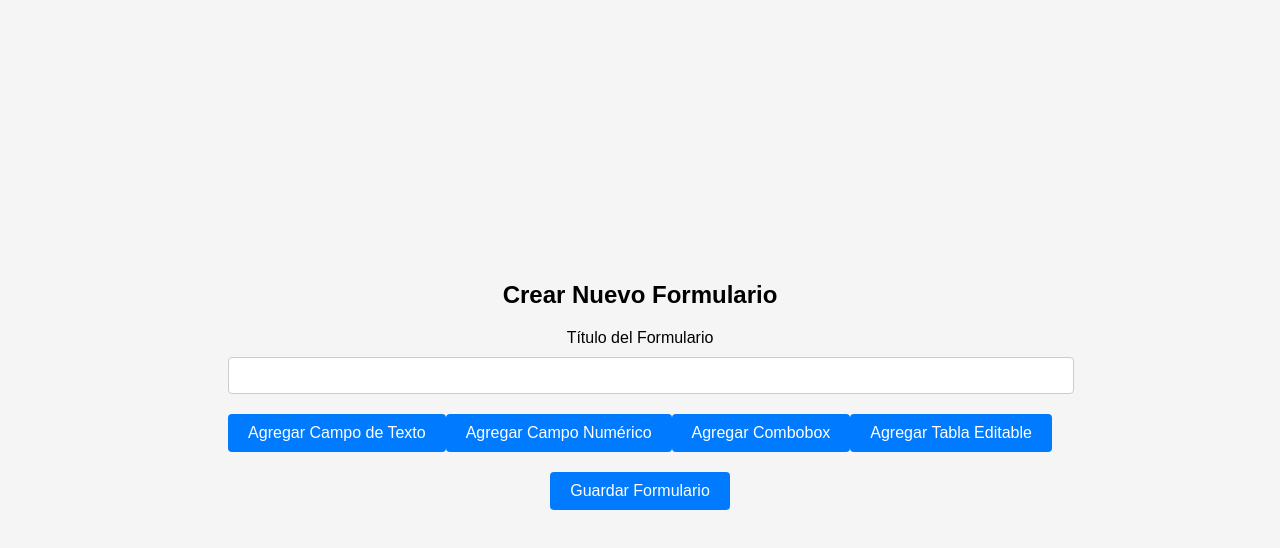
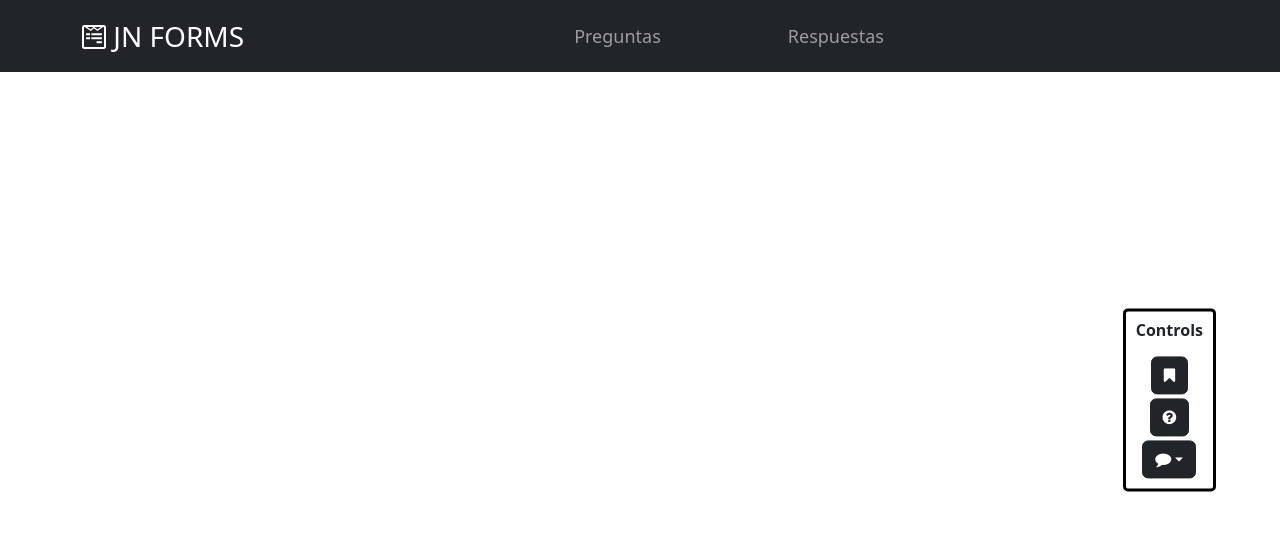
Before and after one commit to JuliethCP/Proyecto3_Web, a React (Create React App) app: page / in a window 1280 px wide. Shown: the top 548 px of the page. Built offline with nearby package versions, Linux system fonts and the light colour scheme.

Commit message:
ya toma forma

```diff
--- a/package.json
+++ b/package.json
@@ -6,9 +6,14 @@
     "@testing-library/jest-dom": "^5.17.0",
     "@testing-library/react": "^13.4.0",
     "@testing-library/user-event": "^13.5.0",
+    "bootstrap": "^5.3.2",
+    "firebase": "^10.5.2",
+    "font-awesome": "^4.7.0",
     "react": "^18.2.0",
+    "react-bootstrap": "^2.9.1",
     "react-dom": "^18.2.0",
     "react-scripts": "5.0.1",
+    "uid": "^2.0.2",
     "web-vitals": "^2.1.4"
   },
   "scripts": {
--- a/src/App.js
+++ b/src/App.js
@@ -1,11 +1,13 @@
 
 import './App.css';
 import FormBuilder from './components/FormBuilder';
+import Navbar from './components/Navbar';
 
 function App() {
   return (
     <div className="App">
-     <FormBuilder />
+      <Navbar />
+     <FormBuilder/>
     </div>
   );
 }
--- a/src/components/FormBuilder.css
+++ b/src/components/FormBuilder.css
@@ -1,56 +1,20 @@
-/* Estilo para el cuerpo de la página */
-body {
-    font-family: Arial, sans-serif;
-    background-color: #f5f5f5;
-    margin: 0;
-    padding: 0;
-    display: flex;
-    justify-content: center;
-    align-items: center;
-    height: 100vh;
-  }
+.fixed-right {
+  position: fixed;
+  right: 5%; /* Ajusta la posición horizontal según tus necesidades */
+  top: 50%; /* Lo coloca en el centro vertical de la pantalla */
+  transform: translateY(-50%);
+  text-align: center; /* Centra los botones */
+  padding: 10px;
+  border: 3px solid rgb(0, 0, 0);
+  border-radius: 5px;
+}
 
-  /* Estilo para el contenedor del formulario */
-  .container {
-    background-color: #fff;
-    border: 1px solid #ccc;
-    border-radius: 5px;
-    box-shadow: 0 0 10px rgba(0, 0, 0, 0.2);
-    padding: 20px;
-    width: 400px;
-  }
+h6 {
+  font-size: 16px;
+  font-weight: bold;
+}
 
-  /* Estilo para el título del formulario */
-  h1 {
-    font-size: 24px;
-    margin: 0 0 20px;
-  }
-
-  /* Estilo para etiquetas y campos de entrada */
-  label, input, select {
-    display: block;
-    margin: 10px 0;
-  }
-
-  input, select {
-    width: 100%;
-    padding: 10px;
-    border: 1px solid #ccc;
-    border-radius: 4px;
-  }
-
-  /* Estilo para botones */
-  button {
-    background-color: #007bff;
-    color: #fff;
-    padding: 10px 20px;
-    border: none;
-    border-radius: 4px;
-    cursor: pointer;
-    font-size: 16px;
-    margin: 10px 0;
-  }
-
-  button:hover {
-    background-color: #0056b3;
-  }
+.form{
+  margin-top: 20px;
+  margin-bottom: 20px;
+}
--- a/src/components/FormBuilder.js
+++ b/src/components/FormBuilder.js
@@ -1,104 +1,85 @@
-import React, { Component } from 'react';
+import React, { useState } from 'react';
+import 'bootstrap/dist/css/bootstrap.min.css';
 import './FormBuilder.css';
+import { Button, Dropdown, OverlayTrigger, Tooltip } from 'react-bootstrap';
 
-class FormBuilder extends Component {
-  constructor(props) {
-    super(props);
-    this.state = {
-      formFields: [], // Aquí almacenaremos los campos del formulario
-      formTitle: '',  // Título del formulario
-    };
-  }
+function TitleForm() {
+  const [titleValue, setTitleValue] = useState(''); // Estado para el valor del título
+  const [paragraphValue, setParagraphValue] = useState(''); // Estado para el valor del párrafo
 
-  // Agrega un nuevo campo al formulario según el tipo
-  addField = (fieldType) => {
-    const newField = {
-      type: fieldType,
-      label: '',
-      options: [], // Usado para Comboboxes, Tablas Editables, etc.
-    };
-    this.setState((prevState) => ({
-      formFields: [...prevState.formFields, newField],
-    }));
+
+  return (
+    <div className='form'>
+      <h2>
+      <input
+        type="text"
+        style={{ /*border: 'none', */outline: 'none', background: 'transparent' }}
+        value={titleValue}
+        onChange={(e) => setTitleValue(e.target.value)}
+        placeholder="Title"
+      />
+</h2>
+      <p>
+        <input
+          type="text"
+          style={{ /*border: 'none', */ outline: 'none', background: 'transparent' }}
+          value={paragraphValue}
+          onChange={(e) => setParagraphValue(e.target.value)}
+          placeholder="Text here..."
+        />
+      </p>
+    </div>
+  );
+}
+
+function FormBuilder() {
+  const formTooltip = <Tooltip id="tooltip-pregunta">Add title</Tooltip>;
+  const preguntaTooltip = <Tooltip id="tooltip-pregunta">Add question</Tooltip>;
+  const respuestaTooltip = <Tooltip id="tooltip-respuesta">Add answer</Tooltip>;
+
+  const [titles, setTitles] = useState([]);
+
+  const addTitle = () => {
+    setTitles([...titles, <TitleForm key={titles.length} />]);
   };
 
-  // Actualiza el título del formulario
-  handleTitleChange = (e) => {
-    this.setState({ formTitle: e.target.value });
-  };
+  return (
+    <div className="container">
+      <div className="fixed-right">
+        <h6 className="text-center mb-3">Controls</h6>
+        <div className="mb-1">
+          <OverlayTrigger placement="left" overlay={formTooltip}>
+            <Button variant="dark" onClick={addTitle}>
+              <i className="fa fa-bookmark"></i>
+            </Button>
+          </OverlayTrigger>
+        </div>
 
-  // Maneja cambios en los campos del formulario
-  handleFieldChange = (index, key, value) => {
-    const updatedFields = [...this.state.formFields];
-    updatedFields[index][key] = value;
-    this.setState({ formFields: updatedFields });
-  };
+        <div className="mb-1">
+          <OverlayTrigger placement="left" overlay={preguntaTooltip}>
+            <Button variant="dark">
+              <i className="fa fa-question-circle"></i>
+            </Button>
+          </OverlayTrigger>
+        </div>
 
-  // Renderiza la lista de campos del formulario
-  renderFields() {
-    return this.state.formFields.map((field, index) => (
-      <div key={index}>
-        {field.type === 'combobox' ? (
-          <div>
-            <label>Tipo de Campo: Combobox</label>
-            <select>
-              {field.options.map((option, optionIndex) => (
-                <option key={optionIndex} value={option}>
-                  {option}
-                </option>
-              ))}
-            </select>
-          </div>
-        ) : (
-          <div>
-            <label>Tipo de Campo: {field.type}</label>
-            <input
-              type="text"
-              value={field.label}
-              onChange={(e) => this.handleFieldChange(index, 'label', e.target.value)}
-            />
-          </div>
-        )}
+        <OverlayTrigger placement="left" overlay={respuestaTooltip}>
+          <Dropdown>
+            <Dropdown.Toggle variant="dark" id="dropdown-basic">
+              <i className="fa fa-comment"></i>
+            </Dropdown.Toggle>
+
+            <Dropdown.Menu>
+              <Dropdown.Item href="#">Text</Dropdown.Item>
+              <Dropdown.Item href="#">Numbers</Dropdown.Item>
+              <Dropdown.Item href="#">Document</Dropdown.Item>
+            </Dropdown.Menu>
+          </Dropdown>
+        </OverlayTrigger>
       </div>
-    ));
-  }
-
-  // Envía el formulario a la base de datos
-  handleSubmitForm = () => {
-    const formData = {
-      title: this.state.formTitle,
-      fields: this.state.formFields,
-    };
-    // Aquí puedes enviar 'formData' a tu base de datos (por ejemplo, Firebase).
-    // Realiza la lógica de almacenamiento en tu base de datos aquí.
-  };
-
-  render() {
-    return (
-      <div>
-        <h1>Crear Nuevo Formulario</h1>
-        <label>Título del Formulario</label>
-        <input
-          type="text"
-          value={this.state.formTitle}
-          onChange={this.handleTitleChange}
-        />
-        <button onClick={() => this.addField('text')}>Agregar Campo de Texto</button>
-        <button onClick={() => this.addField('number')}>Agregar Campo Numérico</button>
-        <button onClick={() => this.addField('combobox')}>Agregar Combobox</button>
-        <button onClick={() => this.addField('table')}>Agregar Tabla Editable</button>
-        <div>
-          {this.state.formFields.length > 0 && (
-            <div>
-              <h2>Campos Agregados</h2>
-              {this.renderFields()}
-            </div>
-          )}
-        </div>
-        <button onClick={this.handleSubmitForm}>Guardar Formulario</button>
-      </div>
-    );
-  }
+      <div className="titles-container">{titles}</div>
+    </div>
+  );
 }
 
 export default FormBuilder;
--- /dev/null
+++ b/src/components/Navbar.js
@@ -0,0 +1,33 @@
+import 'bootstrap/dist/css/bootstrap.min.css';
+import './styles.css';
+import 'font-awesome/css/font-awesome.min.css';
+
+
+import React from 'react';
+//  <img src="..\assets\iconForm.png" alt="Logo" width="40" height="40" class="d-inline-block align-text-top mx-3"/>
+function Navbar() {
+  return (
+    <nav className="navbar navbar-expand-lg navbar-dark bg-dark custom-navbar">
+      <div className="container">
+        <a className="navbar-brand custom-brand" href="#">
+          <i className="fa fa-wpforms"></i> JN FORMS
+        </a>
+        <button className="navbar-toggler" type="button" data-bs-toggle="collapse" data-bs-target="#navbarNav" aria-controls="navbarNav" aria-expanded="false" aria-label="Toggle navigation">
+          <span className="navbar-toggler-icon"></span>
+        </button>
+        <div className="collapse navbar-collapse justify-content-center" id="navbarNav">
+          <ul className="navbar-nav">
+            <li className="nav-item mx-5 active">
+              <a className="nav-link custom-link" href="#">Preguntas</a>
+            </li>
+            <li className="nav-item mx-5 custom-link">
+              <a className="nav-link" href="#">Respuestas</a>
+            </li>
+          </ul>
+        </div>
+      </div>
+    </nav>
+  );
+}
+
+export default Navbar;
--- /dev/null
+++ b/src/components/styles.css
@@ -0,0 +1,13 @@
+.custom-navbar {
+    padding-top: 10px;
+    padding-bottom: 10px;
+}
+
+.custom-brand {
+    font-size: 28px;
+}
+
+.custom-link {
+    font-size: 18px;
+    margin-right: 15px;
+}
```
Also changed, not shown: src/cruds.js (added, +172 -0 lines), src/firebase.js (added, +19 -0 lines), src/assets/iconForm.png (added), 1 other file (tests, documents, lock files or other folders).
